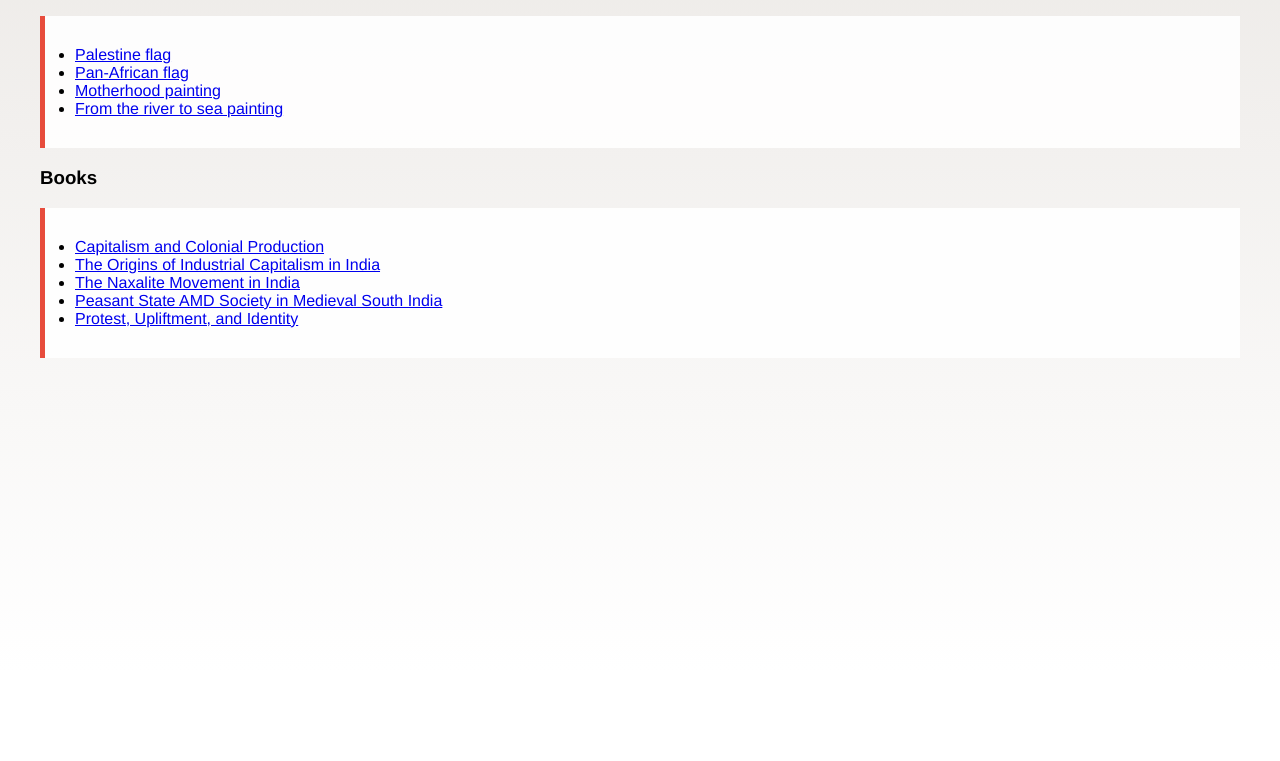
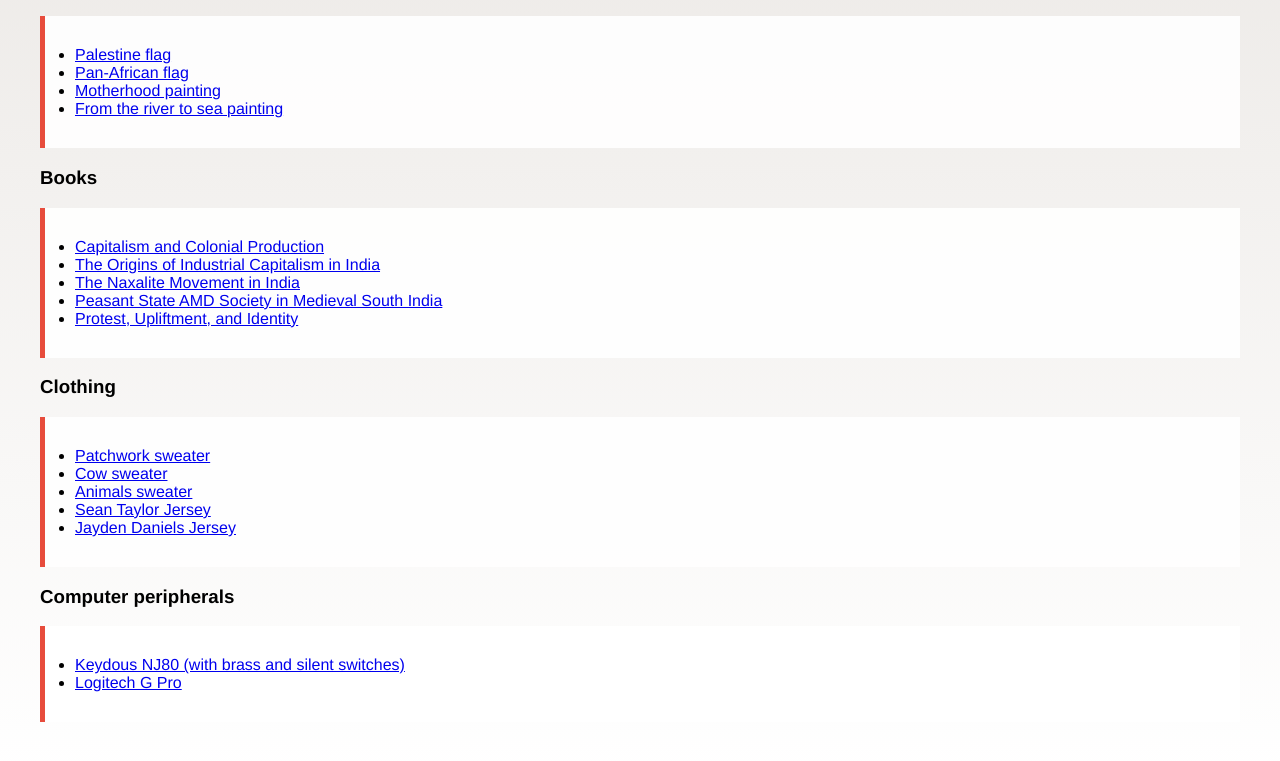
Before and after one commit to horadimapinduzi/anticolonialmarxism.github.io, a plain HTML site: page index.html in a window 1280 px wide. Shown: the part 129-890 px from the top of the page. Before the commit the page ends 800 px from the top, so only its background shows below. Drawn offline with Linux system fonts and the light colour scheme.

Commit message:
added the rest of the items

```diff
--- a/index.html
+++ b/index.html
@@ -20,5 +20,18 @@
       <li><a href="https://bookshop.org/p/books/peasant-state-amd-society-in-medieval-south-india-formerly-professor-of-history-school-of-oriental-and-african-studies-burton-stein/5d89aad7c38d1548?ean=9780195610659&next=t"> Peasant State AMD Society in Medieval South India </a></li>
       <li><a href="https://bookshop.org/p/books/protest-upliftment-and-identity-rajbansis-and-namasudras-of-bengal-1872-1947-bipul-mandal/1f578b837072524c?ean=9781032405032&next=t"> Protest, Upliftment, and Identity </a></li>
     </ul>
+    <h3> Clothing </h3>
+    <ul>
+      <li><a href="https://www.amazon.com/Laixton-Oversized-Sweaters-Aesthetic-Streetwear/dp/B0CNCNYT1N?th=1&psc=1"> Patchwork sweater </a></li>
+      <li><a href="https://www.amazon.com/Flygo-Harajuku-Oversized-Sweaters-Pullover/dp/B0B3TM9N53"> Cow sweater </a></li>
+      <li><a href="https://www.amazon.com/KCLOT-Cardigan-Sweaters-Oversize-Pullover/dp/B09VCD4TDH?th=1&psc=1"> Animals sweater </a></li>
+      <li><a href="https://store.commanders.com/en/mens-nike-sean-taylor-burgundy-washington-football-team-retired-player-team-game-jersey/p-26868311770507+z-9162-4180770141?_ref=p-SFLP:m-GRID:i-r5c1:po-16"> Sean Taylor Jersey </a></li>
+      <li><a href="https://store.commanders.com/en/mens-nike-jayden-daniels-burgundy-washington-commanders-player-game-jersey/p-249989816176283066+z-90-3251234979?_ref=p-SFLP:m-GRID:i-r0c2:po-2"> Jayden Daniels Jersey </a></li>
+    </ul>
+    <h3> Computer peripherals </h3>
+    <ul>
+      <li><a href="https://keydous.store/products/keydous-nj80-keyboard?variant=47489056309568"> Keydous NJ80 (with brass and silent switches) </a></li>
+      <li><a href="https://www.amazon.com/gp/product/B07GCKQD77"> Logitech G Pro </a></li>
+    </ul>
   </body>
 </html>
```
